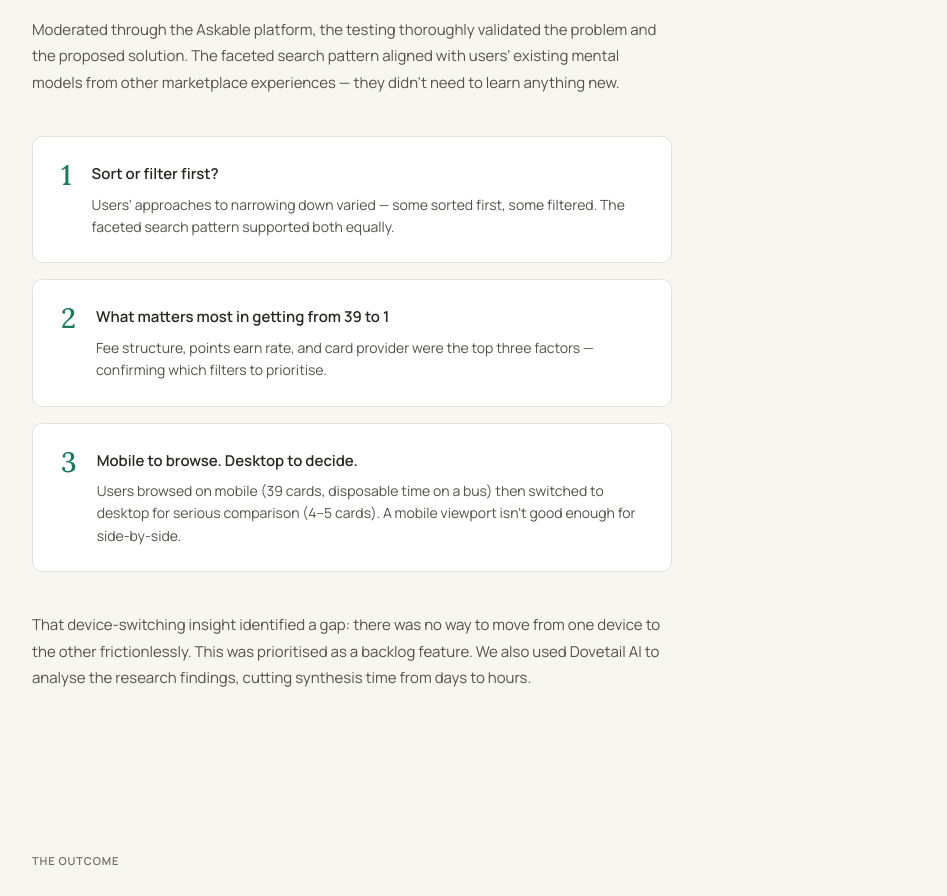
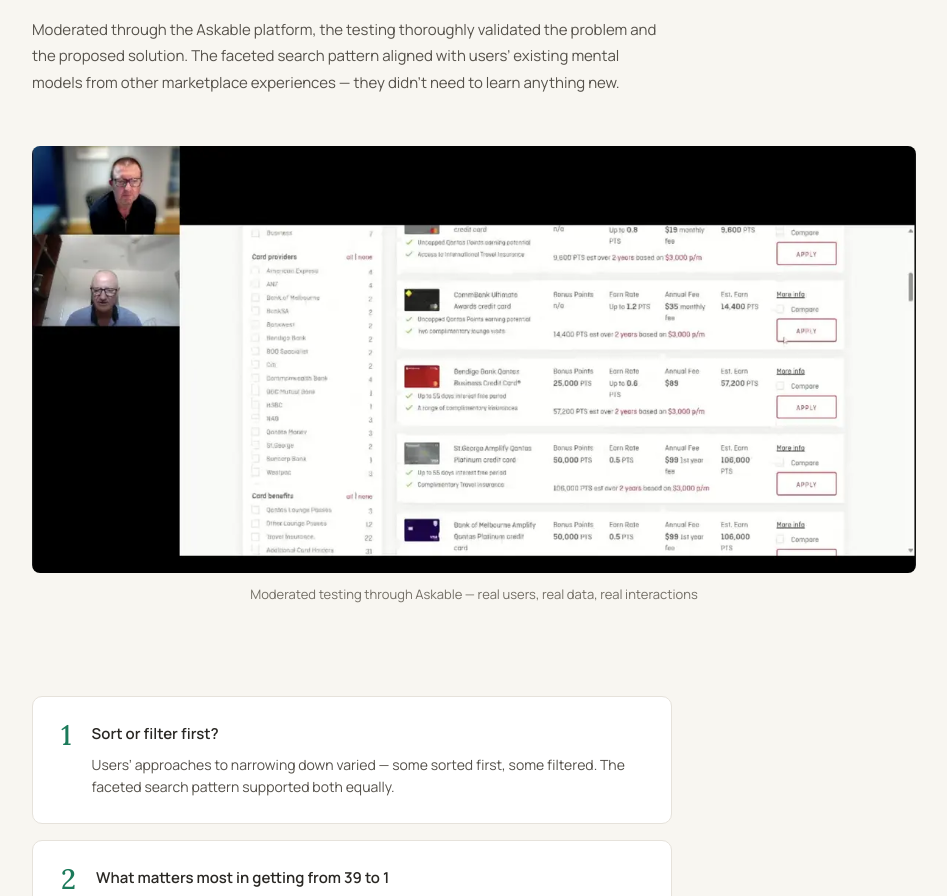
Before and after one commit to adventia/alanjam.es, a website: page App/pages/qantas-loyalty-ccs.html in a window 1280 px wide. Shown: the part 10567-11463 px from the top of the page, without its empty margins (166-1113 px from the left). Drawn offline with nearby package versions, Linux system fonts and the light colour scheme; files that its build step writes are made by us from their sources.

Commit message:
updates to ccs

```diff
--- a/App/pages/qantas-loyalty-ccs.html
+++ b/App/pages/qantas-loyalty-ccs.html
@@ -458,6 +458,14 @@
         </p>
       </div>
 
+      <figure class="cs-image-inline reveal reveal-d2" reveal style="padding-left: 0; padding-right: 0;">
+        <picture>
+          <source srcset="../img/projects/ql-ccs-usertesting.webp" type="image/webp">
+          <img class="cs-image-inline__img" src="../img/projects/ql-ccs-usertesting.jpg" alt="Moderated user testing session — participant interacting with the working prototype via video call">
+        </picture>
+        <figcaption class="cs-image-inline__caption">Moderated testing through Askable &mdash; real users, real data, real interactions</figcaption>
+      </figure>
+
       <div class="cs-learnings reveal reveal-d2" reveal>
         <div class="cs-learning">
           <div class="cs-learning__number" aria-hidden="true">1</div>
```
Also changed, not shown: App/img/projects/ql-ccs-usertesting.jpg (added), App/img/projects/ql-ccs-usertesting.webp (added).
